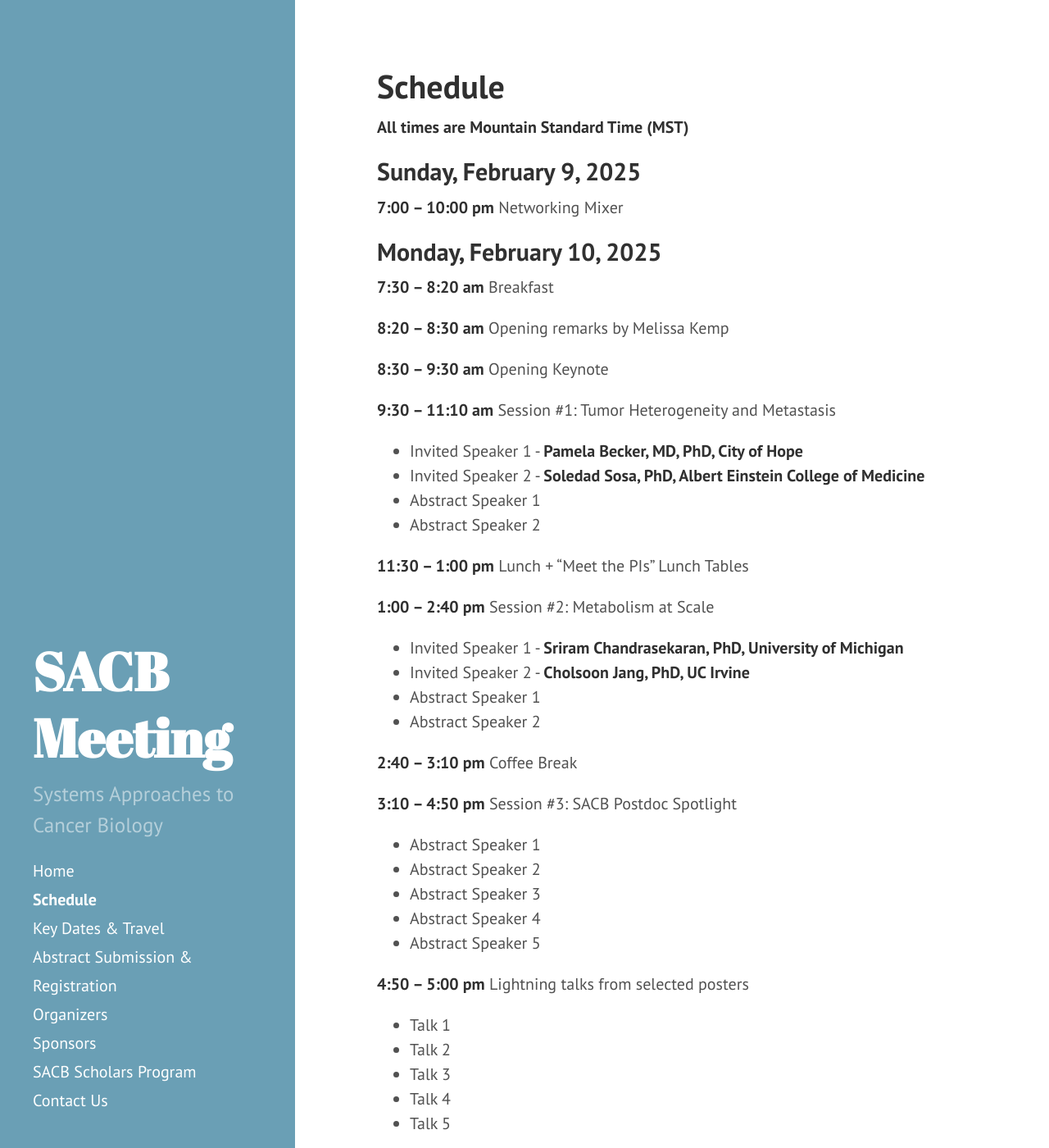
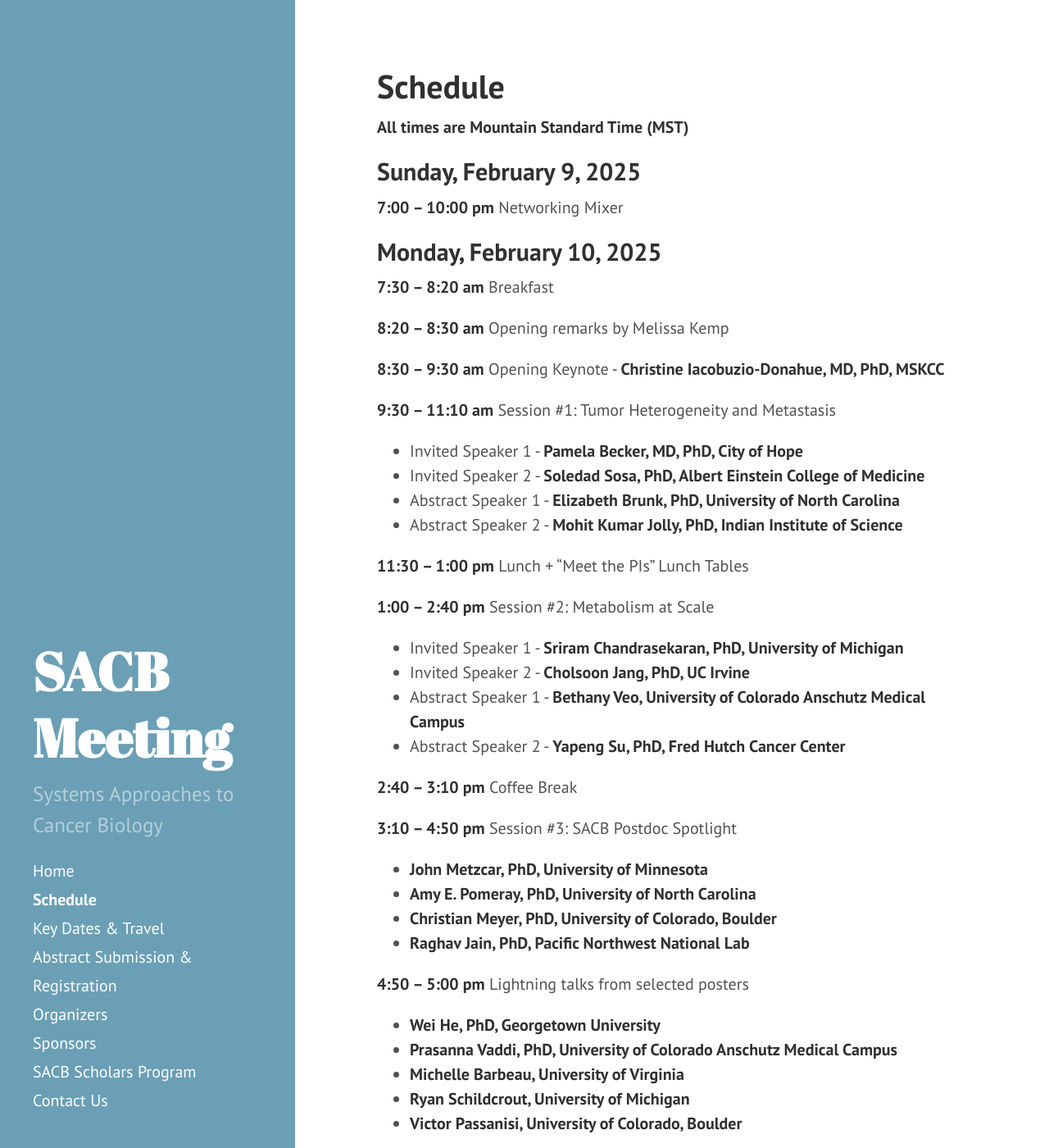
Before and after one commit to AECCSB/sacb-meeting, a Jekyll site: the page built from schedule.md, in a window 1280 px wide and 1400 px high. Shown: the whole window at 82% size. Built offline with Jekyll 4.4.1, drawn with Linux system fonts in a browser that asks for light colours; some of the changed text lies outside the part shown.

Commit message:
Update schedule.md

```diff
--- a/schedule.md
+++ b/schedule.md
@@ -14,14 +14,14 @@ layout: page
 
 **8:20 – 8:30 am**		Opening remarks by Melissa Kemp
 
-**8:30 – 9:30 am**		Opening Keynote
+**8:30 – 9:30 am**		Opening Keynote - **Christine Iacobuzio-Donahue, MD, PhD, MSKCC**
 
 **9:30 – 11:10 am**		Session #1: Tumor Heterogeneity and Metastasis
 
 + Invited Speaker 1 - **Pamela Becker, MD, PhD, City of Hope**
 + Invited Speaker 2 - **Soledad Sosa, PhD, Albert Einstein College of Medicine**
-+ Abstract Speaker 1
-+ Abstract Speaker 2
++ Abstract Speaker 1 - **Elizabeth Brunk, PhD, University of North Carolina**
++ Abstract Speaker 2 - **Mohit Kumar Jolly, PhD, Indian Institute of Science**
 
 **11:30 – 1:00 pm**		Lunch + “Meet the PIs” Lunch Tables
 
@@ -29,26 +29,25 @@ layout: page
 
 + Invited Speaker 1 - **Sriram Chandrasekaran, PhD, University of Michigan**
 + Invited Speaker 2 - **Cholsoon Jang, PhD, UC Irvine**
-+ Abstract Speaker 1
-+ Abstract Speaker 2
++ Abstract Speaker 1 - **Bethany Veo, University of Colorado Anschutz Medical Campus**
++ Abstract Speaker 2 - **Yapeng Su, PhD, Fred Hutch Cancer Center**
 
 **2:40 – 3:10 pm**		Coffee Break
 
 **3:10 – 4:50 pm**		Session #3: SACB Postdoc Spotlight
 
-+ Abstract Speaker 1
-+ Abstract Speaker 2
-+ Abstract Speaker 3
-+ Abstract Speaker 4
-+ Abstract Speaker 5
++ **John Metzcar, PhD, University of Minnesota**
++ **Amy E. Pomeray, PhD, University of North Carolina**
++ **Christian Meyer, PhD, University of Colorado, Boulder**
++ **Raghav Jain, PhD, Pacific Northwest National Lab**
 
 **4:50 – 5:00 pm**		Lightning talks from selected posters
 
-+ Talk 1
-+ Talk 2
-+ Talk 3
-+ Talk 4
-+ Talk 5
++ **Wei He, PhD, Georgetown University**
++ **Prasanna Vaddi, PhD, University of Colorado Anschutz Medical Campus**
++ **Michelle Barbeau, University of Virginia**
++ **Ryan Schildcrout, University of Michigan**
++ **Victor Passanisi, University of Colorado, Boulder**
 
 **5:00 – 6:30 pm**		Poster session A (with refreshments and snacks)
 
@@ -63,15 +62,15 @@ layout: page
 
 + Invited Speaker 1 - **Paolo Provenzano, PhD, University of Minnesota**
 + Invited Speaker 2 - **Melissa Davis, PhD, Morehouse School of Medicine**
-+ Abstract Speaker 1
-+ Abstract Speaker 2
++ Abstract Speaker 1 - **Zuzana Tatarova, PhD, DKFZ German Cancer Research Center**
++ Abstract Speaker 2 - **Adam MacLean, PhD, University of Southern California**
 
 **10:40 – 10:50 am**		Lightning talks from selected posters
-+ Talk 1
-+ Talk 2
-+ Talk 3
-+ Talk 4
-+ Talk 5
++ **Rebecca A. Bekker, PhD, University of Southern California**
++ **Lucas Gillenwater, University of Colorado Anschutz Medical Campus**
++ **Anisha Datta, MIT**
++ **Shuming Zhang, Johns Hopkins University**
++ **Annie Badenoch, University of Michigan**
 
 **10:50 – 12:00 pm**		Poster Session B
 
@@ -81,8 +80,8 @@ layout: page
 
 + Invited Speaker 1 - **Marc Birtwistle, PhD, Clemson University**
 + Invited Speaker 2 - **Andriy Marusuyk, PhD, Moffitt Cancer Center**
-+ Abstract Speaker 1
-+ Abstract Speaker 2
++ Abstract Speaker 1 - **Leonard A. Harris, PhD, University of Arkansas**
++ Abstract Speaker 2 - **Emily Bozich, PhD, UCLA**
 
 **3:10 – 4:40 pm**		Coffee Break
 
@@ -90,8 +89,7 @@ layout: page
 
 + Invited Speaker 1 - **Tina Hernandez-Boussard, PhD, Stanford Medicine**
 + Invited Speaker 2 - **James W Lillard, PhD, MBA, Morehouse School of Medicine**
-+ Abstract Speaker 1
-+ Abstract Speaker 2
++ Panel Discussion
 
 **6:30 – 8:30 pm**		Conference Dinner
 
@@ -103,12 +101,12 @@ layout: page
 
 + Invited Speaker 1 - **Rachel Gottschalk, PhD, University of Pittsburgh**
 + Invited Speaker 2 - **Steven Cappell, PhD, National Cancer Institute**
-+ Abstract Speaker 1
-+ Abstract Speaker 2
++ Abstract Speaker 1 - **Varuna Nangia, University of Colorado, Boulder**
++ Abstract Speaker 2 - **Todd Stukenberg, PhD, University of Virginia**
 
 **10:40 – 11:00 am**		Coffee Break
 
-**11:00 am – 12:00 pm**	Closing Keynote
+**11:00 am – 12:00 pm**	Closing Keynote - **Douglas Lauffenburger, PhD, MIT**
 
 **12:00 pm**		Closing remarks by Paul Macklin
 
```
